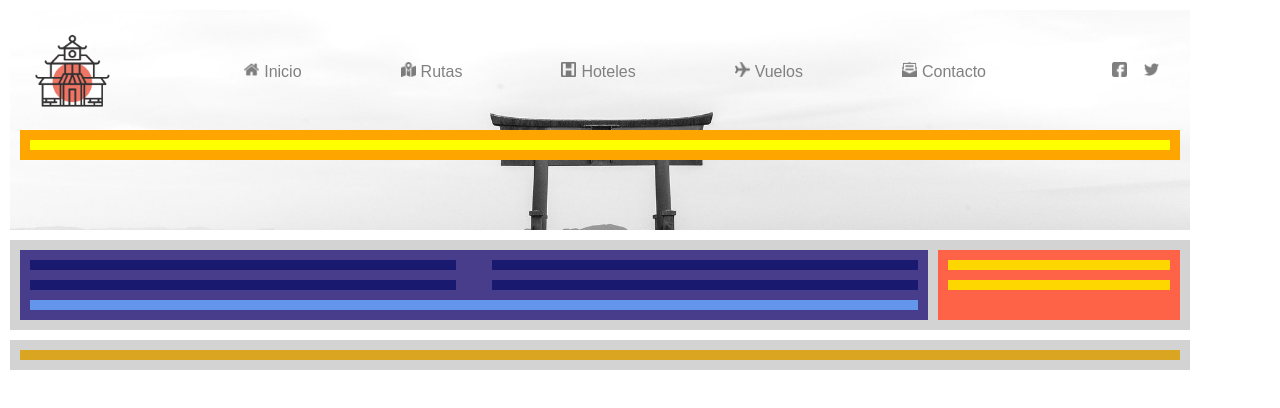
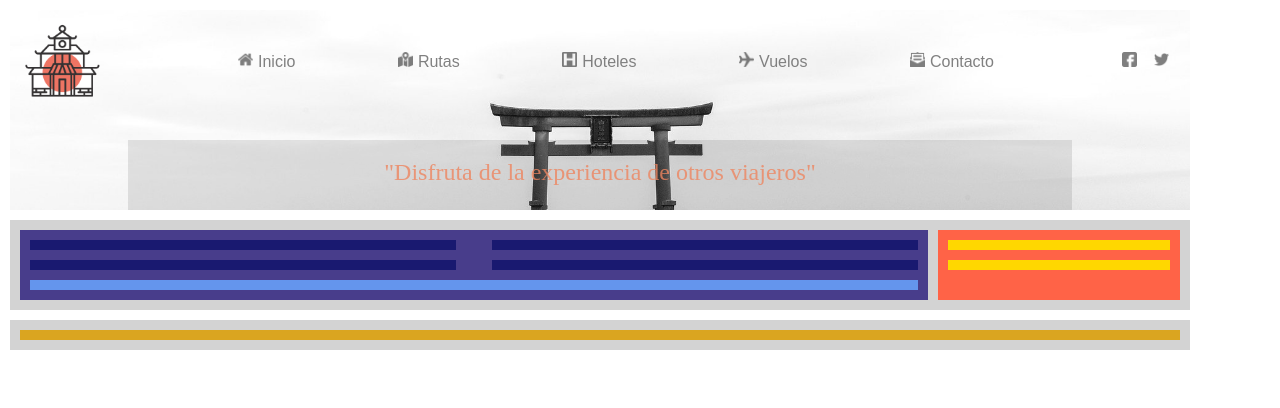
Before and after one commit to diazblanco/Sprint1Tema2, a plain HTML site: page Nivell2/index.html in a window 1280 px wide. Drawn offline with Linux system fonts and the light colour scheme.

Commit message:
HTML i CSS - Nivell2 - #titHeader título del sitio

```diff
--- a/Nivell2/index.html
+++ b/Nivell2/index.html
@@ -30,8 +30,8 @@
                 </ul>
             </div>
         </div>
-        <div id="titHeader" class="wrap2">
-            <p id="pTitHeader" class="wrap3"></p>
+        <div id="titHeader">
+            <p id="pTitHeader">"Disfruta de la experiencia de otros viajeros"</p>
         </div>
     </header>
 
--- a/Nivell2/style.css
+++ b/Nivell2/style.css
@@ -11,7 +11,7 @@ body {
     height: 200px;
     margin: 10px;
     margin-bottom: 0;
-    padding: 10px;
+    /* padding: 10px; */
     background-image: url("img/header.jpg");
     background-size: cover;
     background-position: center;
@@ -34,6 +34,7 @@ body {
 header {
     display: flex;
     flex-direction: column;
+    justify-content: space-between;
 }
 #mainHeader {
     /* margin-top: 3%; */
@@ -84,12 +85,22 @@ a {
 a:hover {
     color: black;
 }
+a img:hover{
+    opacity: 100%;
+}
 #titHeader {
-    margin-top: 10px;
-    background: orange;
+    /* margin-top: 10px; */
+    height: 70px;
+    margin-left: 10%;
+    margin-right: 10%;
+    background: rgba(0, 0, 0, 0.1);
+    display: flex;
+    justify-content: center;
 }
 #pTitHeader {
-    background: yellow;
+    margin-top: 2%;
+    color: rgba(238, 133, 95, 0.8);
+    font-size: 1.5em;
 }
 /*Estilos para el contenedor main*/
 main {
```
